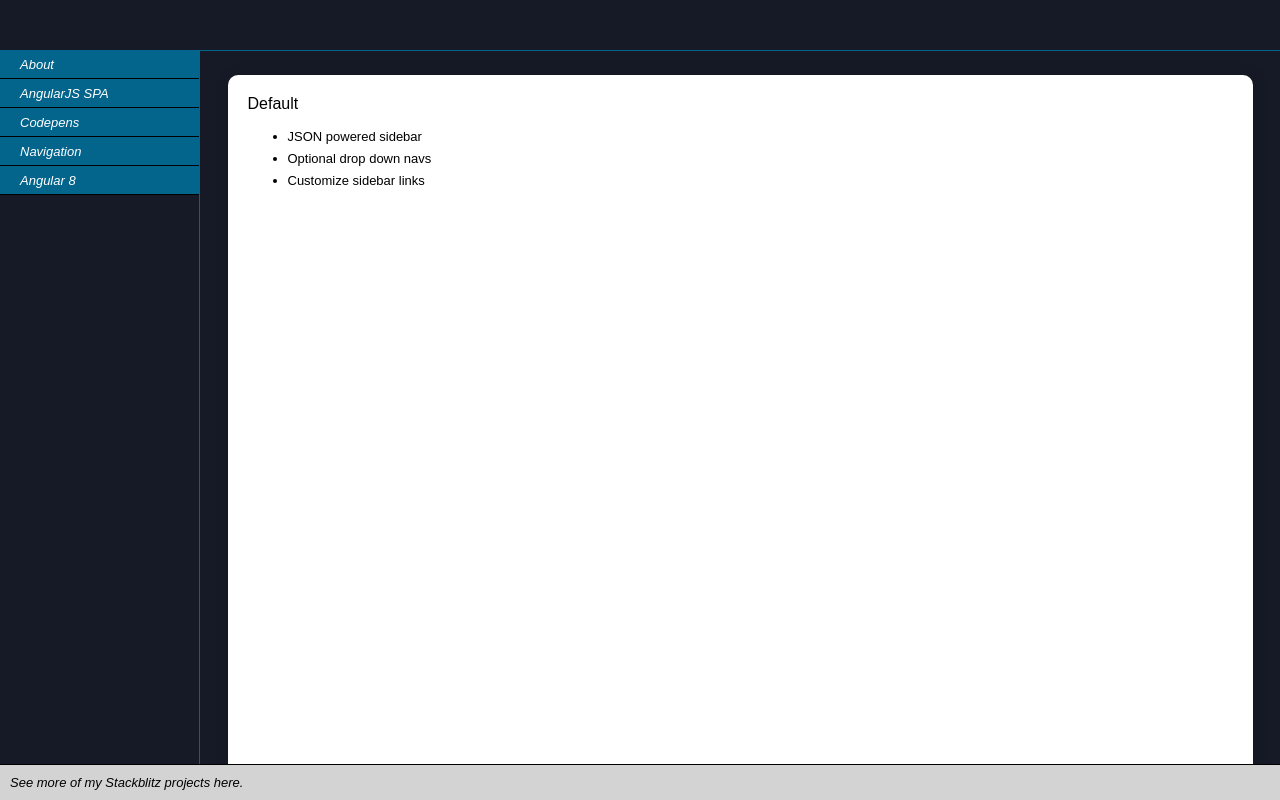
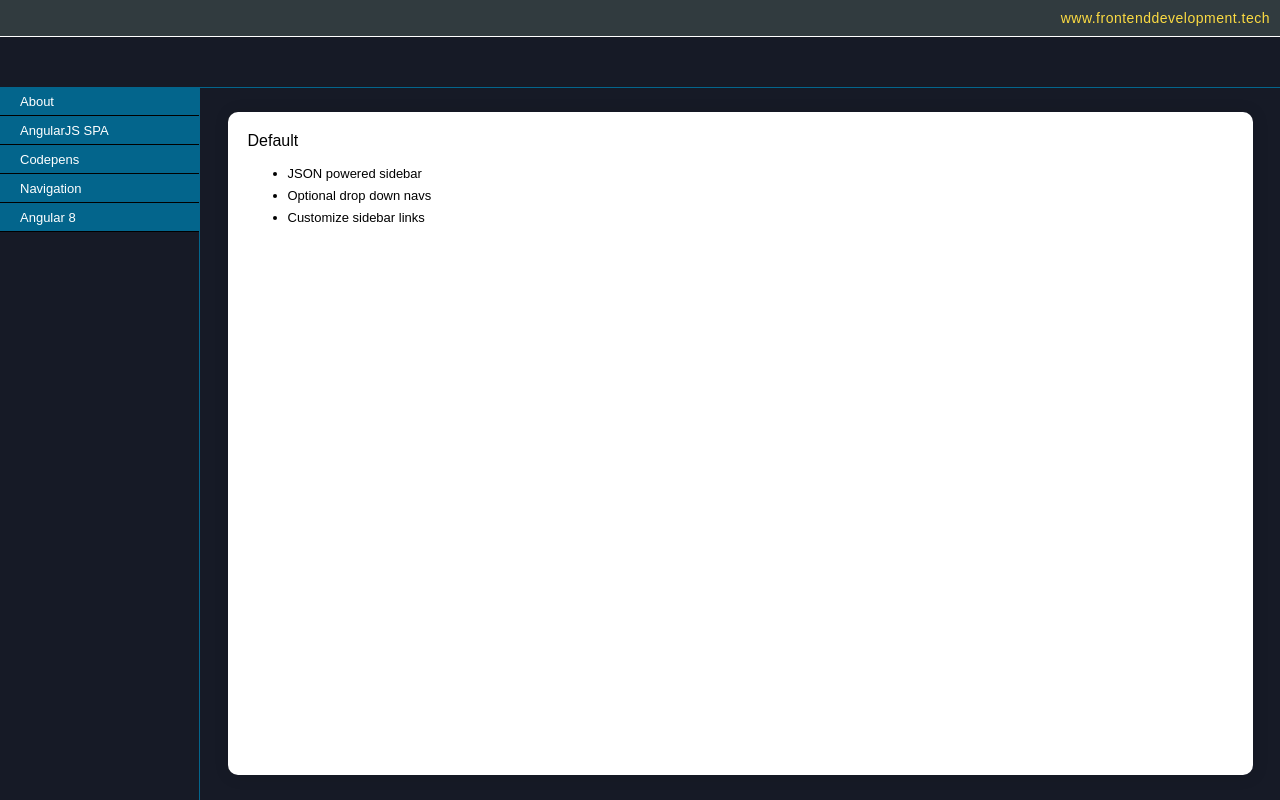
Before and after one commit to eastcoastdeveloper/Angular-Dynamic-Sidebar, an Angular app: page /about in a window 1280 px wide. Built offline with nearby package versions, Linux system fonts and the light colour scheme.

Commit message:
4 files modified

```diff
--- a/src/app/app.component.css
+++ b/src/app/app.component.css
@@ -2,7 +2,7 @@
   font-family: Lato;
 }
 #angular-spa {
-  height: 100%;
+  height: calc(100vh - 37px);
   display: flex;
 }
 #sidebar {
--- a/src/app/app.component.html
+++ b/src/app/app.component.html
@@ -12,9 +12,3 @@
     </div>
   </div>
 </div>
-
-<div class="dashboard-link">
-  <a href="https://stackblitz.com/@eastcoastdeveloper" target="_blank"
-    >See more of my Stackblitz projects here.</a
-  >
-</div>
--- a/src/index.html
+++ b/src/index.html
@@ -1 +1,4 @@
+<a class="website" href="https://frontenddevelopment.tech/" target="_blank"
+  >www.frontenddevelopment.tech</a
+>
 <my-app>loading</my-app>
--- a/src/styles.css
+++ b/src/styles.css
@@ -1,3 +1,20 @@
+html,
+body {
+  margin: 0;
+  height: 100vh;
+}
+.website {
+  font: normal 14px sans-serif;
+  letter-spacing: 0.5px;
+  display: block;
+  cursor: pointer;
+  background-color: #313b3f;
+  color: #fcdb42;
+  padding: 10px;
+  text-decoration: none;
+  text-align: right;
+  border-bottom: 1px solid white;
+}
 .dark-blue-bg {
   background-color: #161a26;
 }
@@ -6,11 +23,6 @@
 }
 .light-blue-bg {
   background-color: #03658c;
-}
-html,
-body {
-  margin: 0;
-  height: 100vh;
 }
 body {
   background-color: rgba(211, 211, 211, 0.2);
@@ -34,21 +46,3 @@
   line-height: 20px;
   margin: 0;
 }
-.dashboard-link {
-  font: normal 14px sans-serif;
-  position: fixed;
-  bottom: 0;
-  left: 0;
-  width: 100%;
-  background-color: lightgrey;
-  border-top: 1px solid black;
-  padding: 10px;
-}
-a {
-  text-decoration: none;
-  color: black;
-  font-style: italic;
-}
-.dashboard-link a:hover {
-  color: red;
-}
```
